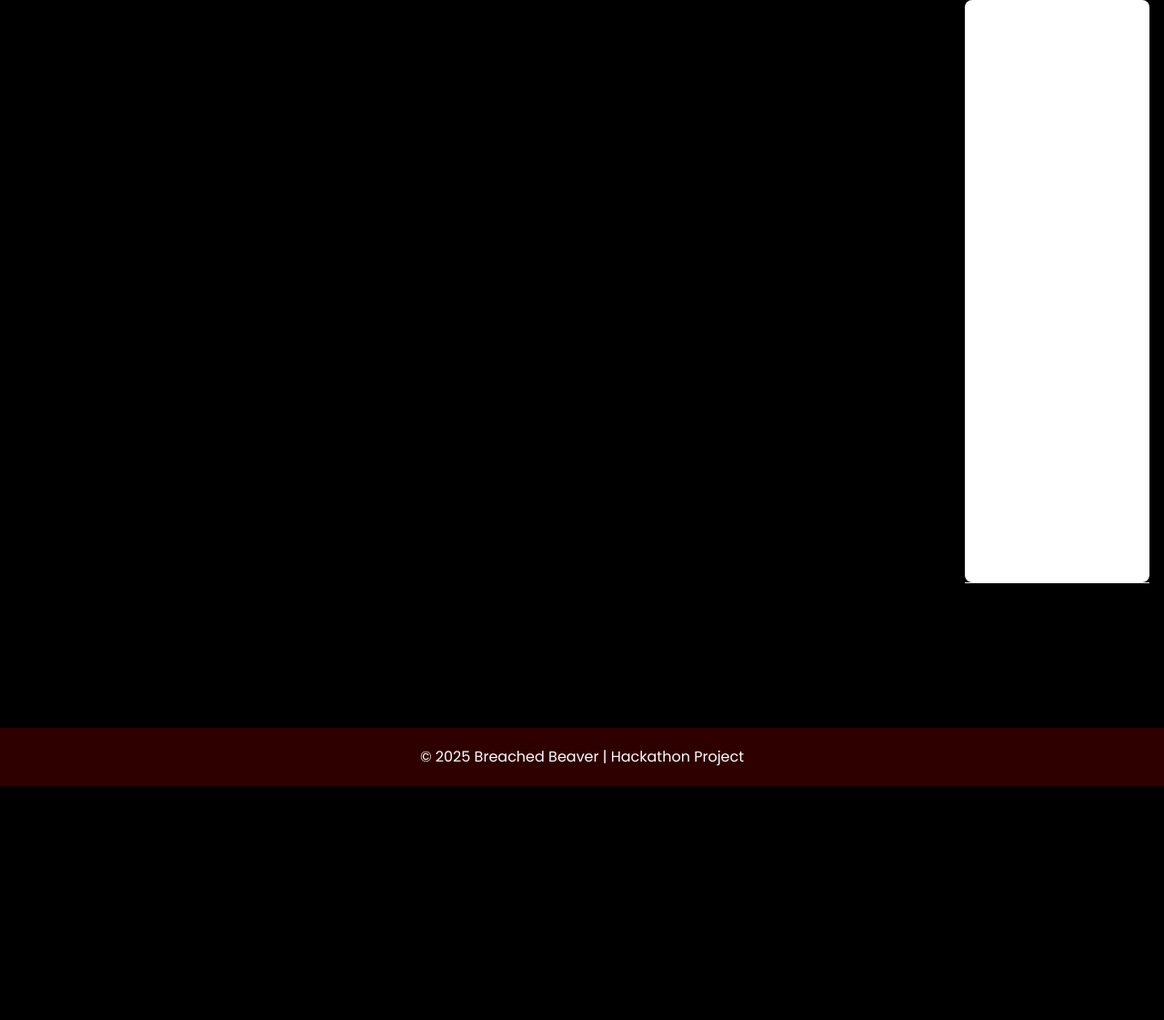
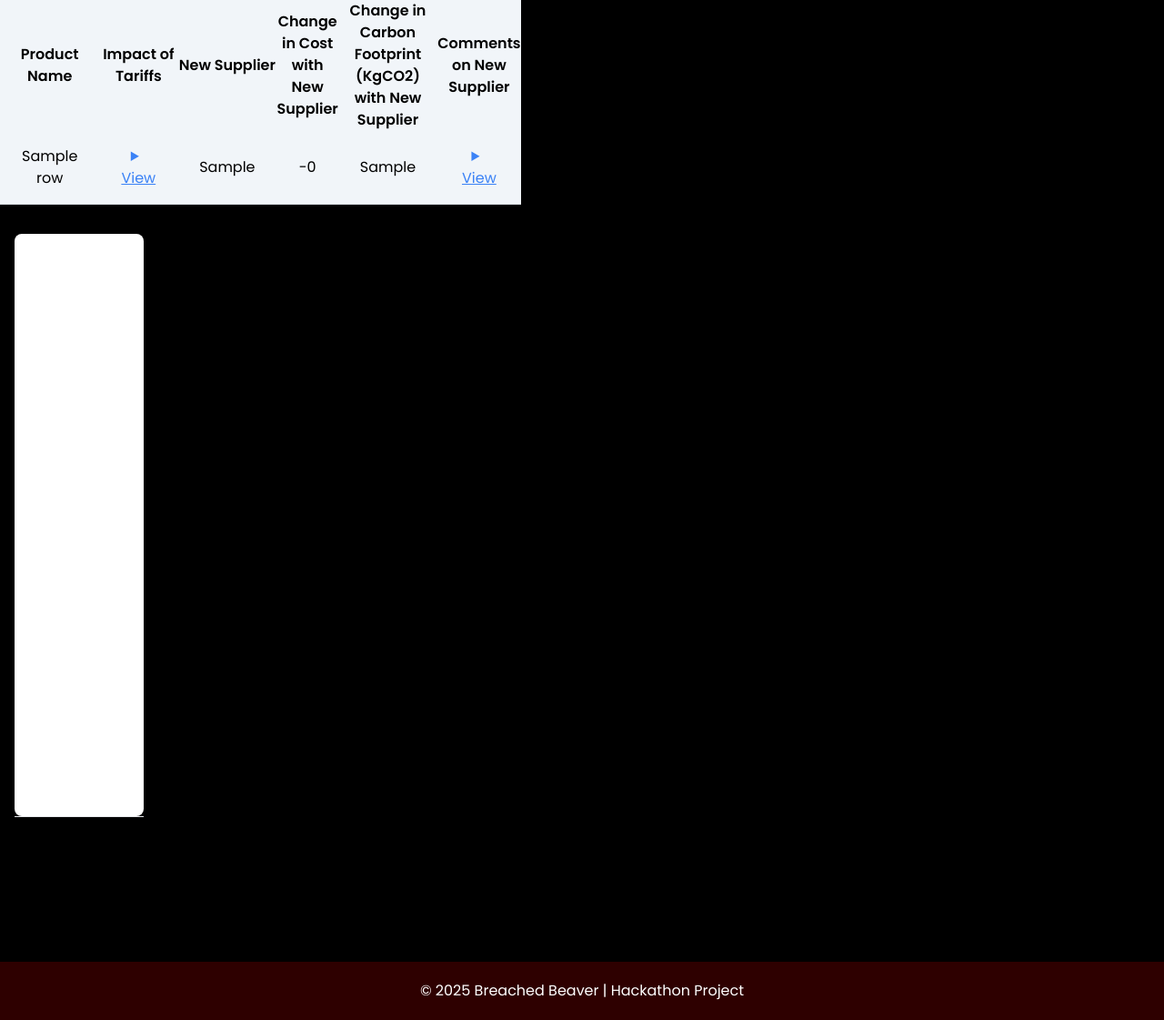
Before and after one commit to HetavP2/BeaverBreach, a Flask app: template templates/analytics.html in a window 1280 px wide. Shown: the part 64-1185 px from the top of the page at 91% size. Before the commit the page ends 928 px from the top, so only its background shows below. Run offline with Flask 3, Linux system fonts and the light colour scheme; the template is opened without the code that fills it: most values are stand-ins (such as "Sample title", 1, 10 or a date in 2020); lists and menus that the app fills with data are empty; some libraries are stand-ins or nearby versions.

Commit message:
analytics page

```diff
--- a/templates/analytics.html
+++ b/templates/analytics.html
@@ -2,11 +2,12 @@
  {% block head %} {% endblock %}
 
 
-<body class="h-screen bg-blue-100">
+<body class="w-screen h-screen bg-blue-100">
 {% block content %}
   <!-- Main container -->
-<div class="flex h-full">
-  <table class="table-fixed">
+<div class="w-full h-ful grid grid-cols-3">
+  <div class="">
+    <table class="table-fixed bg-slate-100">
       <thead>
         <tr>
           <th>Product Name</th>
@@ -18,16 +19,35 @@
         </tr>
       </thead>
       <tbody>
-    <!-- {% for row in all_rec %}
-    <tr>
+        {% for row in all_rec %}
+        <tr class="h-20 text-center border-b border-gray-300">
+      <td class="w-64 px-6 py-3">{{ row['product_name'] }}</td>
+      <td class="w-80 px-6 py-3">
+        <details class="cursor-pointer">
+          <summary class="text-blue-500 underline">View</summary>
+          <p class="mt-2 p-3 bg-gray-100 rounded-md">{{ row['comments_on_other_factors'] }}</p>
+        </details>
+      </td>
+      <td class="w-64 px-6 py-3">{{ row['new_supplier'] }}</td>
+      <td class="w-40 px-6 py-3">-{{ row['og_price'] - row['new_cost'] }}</td>
+      <td class="w-64 px-6 py-3">{{ row['new_carbon_footprint'] }}</td>
+      <td class="w-80 px-6 py-3">
+        <details class="cursor-pointer">
+          <summary class="text-blue-500 underline">View</summary>
+          <p class="mt-2 p-3 bg-gray-100 rounded-md">{{ row['comments_on_supplier_choice'] }}</p>
+        </details>
+      </td>
+    </tr>
+  </div>
+    <!-- <tr>
       <td>{{row['product_name']}}</td>
       <td>{{row['comments_on_other_factors']}}</td>
       <td>{{row['new_supplier']}}</td>
       <td>-{{row['og_price']-row['new_cost']}}</td>
+      <td>{{row['new_carbon_footprint']}}</td>
       <td>{{row['comments_on_supplier_choice']}}</td>
-      <td>{{row['new_carbon_footprint']}}</td>
-    </tr>
-    {% endfor %} -->
+    </tr> -->
+    {% endfor %}
   </tbody>
 </table>
   <!-- Left side (4 boxes 2x2, takes more space) -->
--- a/templates/base.html
+++ b/templates/base.html
@@ -35,7 +35,7 @@
     </div>
   </nav>
 
-  <div class="w-full h-full">{% block content %}{% endblock %}</div>
+  <div class="w-full h-5/6">{% block content %}{% endblock %}</div>
 
   <footer class="bg-evilred text-white text-center py-5">
     <p class="">© 2025 Breached Beaver | Hackathon Project</p>
--- a/templates/home.html
+++ b/templates/home.html
@@ -5,13 +5,13 @@
 
 <body>
 {% block content %}
-<main class="bg-[url('{{url_for('static', filename='/images/Screenshot 2025-02-22 182421.png') }}')] h-screen bg-center bg-cover bg-opacity-35  items-center relative">
+<main class="bg-[url('{{url_for('static', filename='/images/Screenshot 2025-02-22 182421.png') }}')] h-full bg-center bg-cover bg-opacity-35 flex flex-col justify-center items-center relative">
   <!-- <img src="" class="absolute"> -->
     <div class="absolute bg-black w-full h-full opacity-70 right-0 left-0 top-0 bottom-0"></div>
     <div class="z-40 justify-center flex flex-col w-1/2 h-full">
       <h1 class=" text-white text-opacity-100 text-center text-6xl mt-24 font-semibold">Breached Beaver</h1>
       <p class="text-white text-center mt-24 text-lg">Analyze Tariff Impact. <br> Find Canadian Suppliers. <br> Optimize with AI</p>
-      <a class="bg-evilred text-center text-white w-72 mx-auto rounded-lg py-4 mt-10" href="/dashboard">
+      <a class="bg-evilred text-center text-white w-72 mx-auto rounded-lg py-4 mt-10 " href="/dashboard">
         Get Started
       </a>
     </div>
```
Also changed, not shown: templates/dashboard.html (+9 -9 lines). Lines whose indentation alone changed are shown as unchanged.
